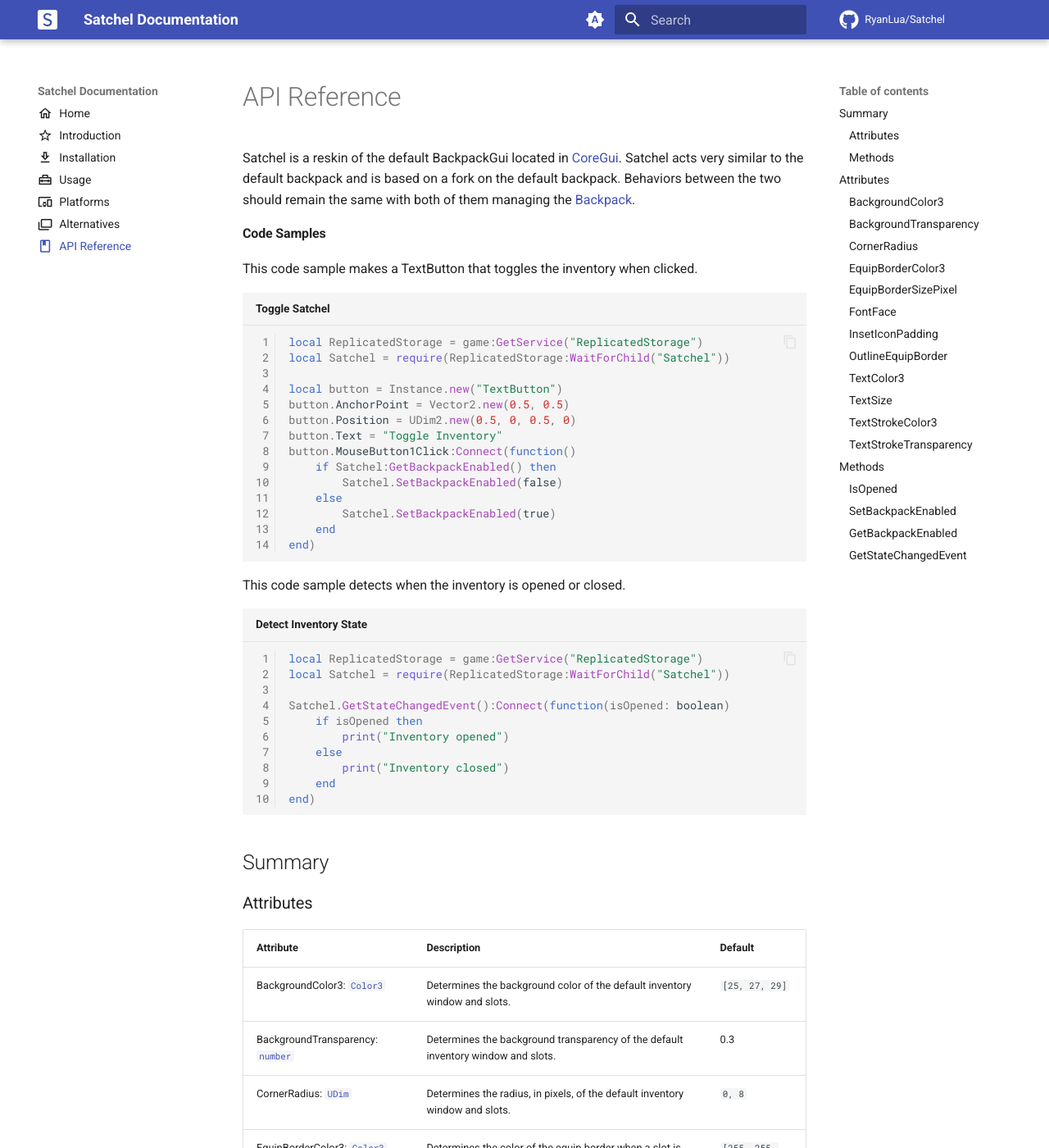
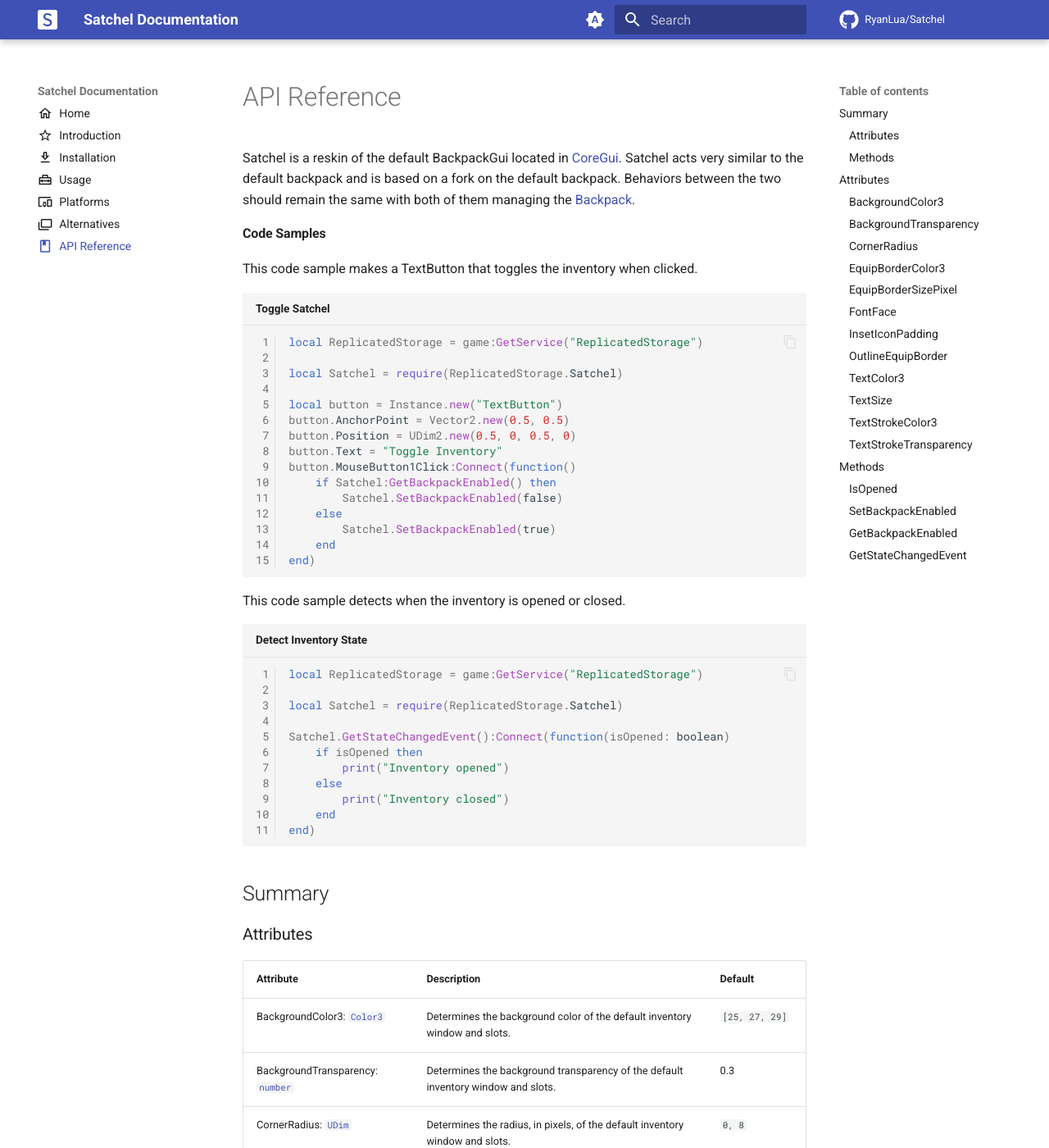
Before and after one commit to RyanLua/Satchel, an MkDocs documentation site: the page built from docs/api-reference.md, in a window 1280 px wide and 1400 px high. Shown: the whole window at 82% size. Built offline with MkDocs 1.6.1 and Material for MkDocs 9.7.7, drawn with Linux system fonts in a browser that asks for light colours; comment, search, counter and statistics services are not loaded; some of the changed text lies outside the part shown.

Commit message:
Update require statements
Signed-off-by: GitHub <noreply@github.com>

````diff
--- a/docs/api-reference.md
+++ b/docs/api-reference.md
@@ -21,9 +21,10 @@
 
 This code sample makes a TextButton that toggles the inventory when clicked.
 
-```lua title="Toggle Satchel"
+``` lua title="Toggle Satchel"
 local ReplicatedStorage = game:GetService("ReplicatedStorage")
-local Satchel = require(ReplicatedStorage:WaitForChild("Satchel"))
+
+local Satchel = require(ReplicatedStorage.Satchel)
 
 local button = Instance.new("TextButton")
 button.AnchorPoint = Vector2.new(0.5, 0.5)
@@ -40,9 +41,10 @@
 
 This code sample detects when the inventory is opened or closed.
 
-```lua title="Detect Inventory State"
+``` lua title="Detect Inventory State"
 local ReplicatedStorage = game:GetService("ReplicatedStorage")
-local Satchel = require(ReplicatedStorage:WaitForChild("Satchel"))
+
+local Satchel = require(ReplicatedStorage.Satchel)
 
 Satchel.GetStateChangedEvent():Connect(function(isOpened: boolean)
     if isOpened then
@@ -178,9 +180,10 @@
 
 This code sample will return whether the inventory is opened or not.
 
-```lua title="Is Opened"
+``` lua title="Is Opened"
 local ReplicatedStorage = game:GetService("ReplicatedStorage")
-local Satchel = require(ReplicatedStorage:WaitForChild("Satchel"))
+
+local Satchel = require(ReplicatedStorage.Satchel)
 
 local isOpened = Satchel.IsOpened()
 ```
@@ -201,9 +204,10 @@
 
 This code sample will disable the backpack gui.
 
-```lua title="Disable Backpack"
+``` lua title="Disable Backpack"
 local ReplicatedStorage = game:GetService("ReplicatedStorage")
-local Satchel = require(ReplicatedStorage:WaitForChild("Satchel"))
+
+local Satchel = require(ReplicatedStorage.Satchel)
 
 Satchel.SetBackpackEnabled(false)
 ```
@@ -233,9 +237,10 @@
 
 This code sample will return whether the backpack gui is enabled or disabled.
 
-```lua title="Get Backpack Enabled"
+``` lua title="Get Backpack Enabled"
 local ReplicatedStorage = game:GetService("ReplicatedStorage")
-local Satchel = require(ReplicatedStorage:WaitForChild("Satchel"))
+
+local Satchel = require(ReplicatedStorage.Satchel)
 
 local isEnabled = Satchel.GetBackpackEnabled()
 ```
@@ -256,9 +261,10 @@
 
 This code sample detects when the inventory is opened or closed.
 
-```lua title="Detect Inventory State"
+``` lua title="Detect Inventory State"
 local ReplicatedStorage = game:GetService("ReplicatedStorage")
-local Satchel = require(ReplicatedStorage:WaitForChild("Satchel"))
+
+local Satchel = require(ReplicatedStorage.Satchel)
 
 Satchel.GetStateChangedEvent():Connect(function(isOpened: boolean)
     if isOpened then
````
Also changed, not shown: docs/usage.md (+2 -1 lines).
